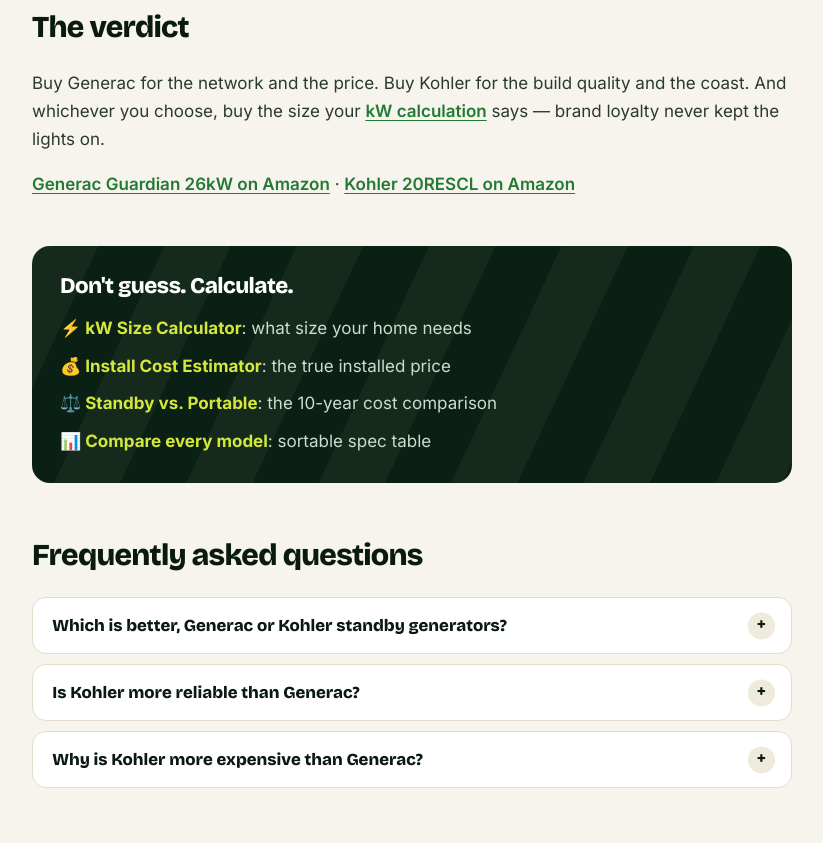
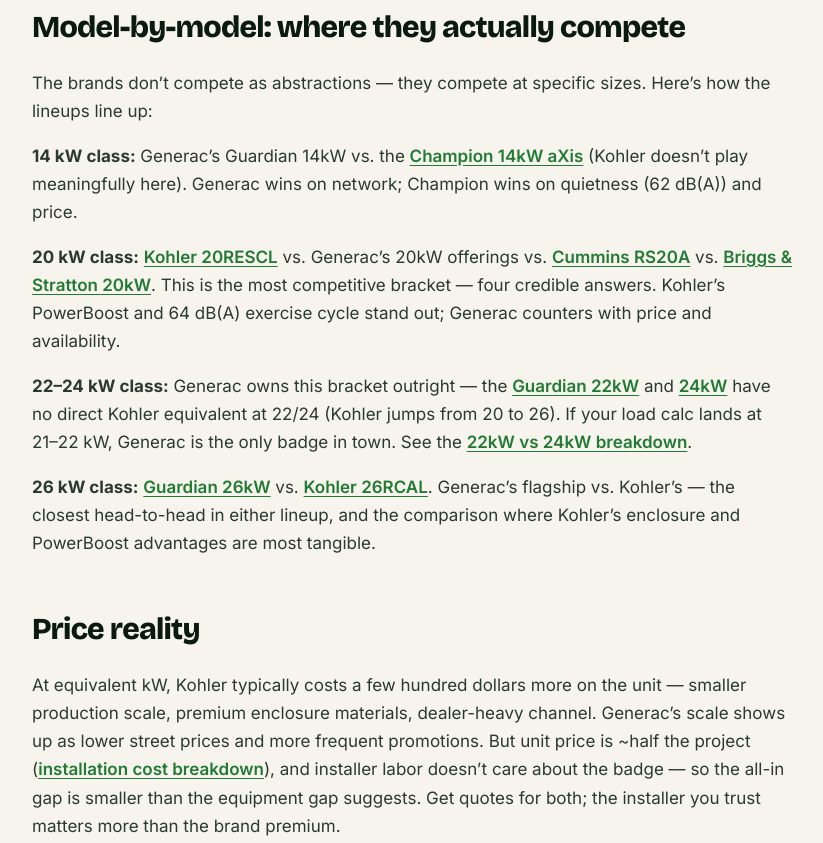
Before and after one commit to sagivo/standby-generator-guide, an Astro site: page /posts/generac-vs-kohler in a window 1280 px wide. Shown: the part 2454-3297 px from the top of the page, without its empty margins (44-867 px from the left). Built offline with nearby package versions, Linux system fonts and the light colour scheme; Astro itself is replaced by a stand-in of ours; no server answers; a web font is replaced by a local one.

Commit message:
Content engine: SEO tune-up + new articles (src/content/posts/generac-vs-kohler.md)

```diff
--- a/src/content/posts/generac-vs-kohler.md
+++ b/src/content/posts/generac-vs-kohler.md
@@ -55,6 +55,22 @@
 
 **Quietness.** The 20RESCL's 64 dB(A) exercise cycle is the quietest weekly self-test we've seen.
 
+## Model-by-model: where they actually compete
+
+The brands don't compete as abstractions — they compete at specific sizes. Here's how the lineups line up:
+
+**14 kW class:** Generac's Guardian 14kW vs. the [Champion 14kW aXis](/generators/champion-14kw-axis/) (Kohler doesn't play meaningfully here). Generac wins on network; Champion wins on quietness (62 dB(A)) and price.
+
+**20 kW class:** [Kohler 20RESCL](/generators/kohler-20rescl/) vs. Generac's 20kW offerings vs. [Cummins RS20A](/generators/cummins-rs20a/) vs. [Briggs & Stratton 20kW](/generators/briggs-stratton-20kw/). This is the most competitive bracket — four credible answers. Kohler's PowerBoost and 64 dB(A) exercise cycle stand out; Generac counters with price and availability.
+
+**22–24 kW class:** Generac owns this bracket outright — the [Guardian 22kW](/generators/generac-guardian-22kw/) and [24kW](/generators/generac-guardian-24kw/) have no direct Kohler equivalent at 22/24 (Kohler jumps from 20 to 26). If your load calc lands at 21–22 kW, Generac is the only badge in town. See the [22kW vs 24kW breakdown](/posts/generac-22kw-vs-24kw/).
+
+**26 kW class:** [Guardian 26kW](/generators/generac-guardian-26kw/) vs. [Kohler 26RCAL](/generators/kohler-26rcal/). Generac's flagship vs. Kohler's — the closest head-to-head in either lineup, and the comparison where Kohler's enclosure and PowerBoost advantages are most tangible.
+
+## Price reality
+
+At equivalent kW, Kohler typically costs a few hundred dollars more on the unit — smaller production scale, premium enclosure materials, dealer-heavy channel. Generac's scale shows up as lower street prices and more frequent promotions. But unit price is ~half the project ([installation cost breakdown](/posts/standby-generator-installation-cost/)), and installer labor doesn't care about the badge — so the all-in gap is smaller than the equipment gap suggests. Get quotes for both; the installer you trust matters more than the brand premium.
+
 ## The verdict
 
 Buy Generac for the network and the price. Buy Kohler for the build quality and the coast. And whichever you choose, buy the size your [kW calculation](/tools/kw-size-calculator/) says — brand loyalty never kept the lights on.
```
